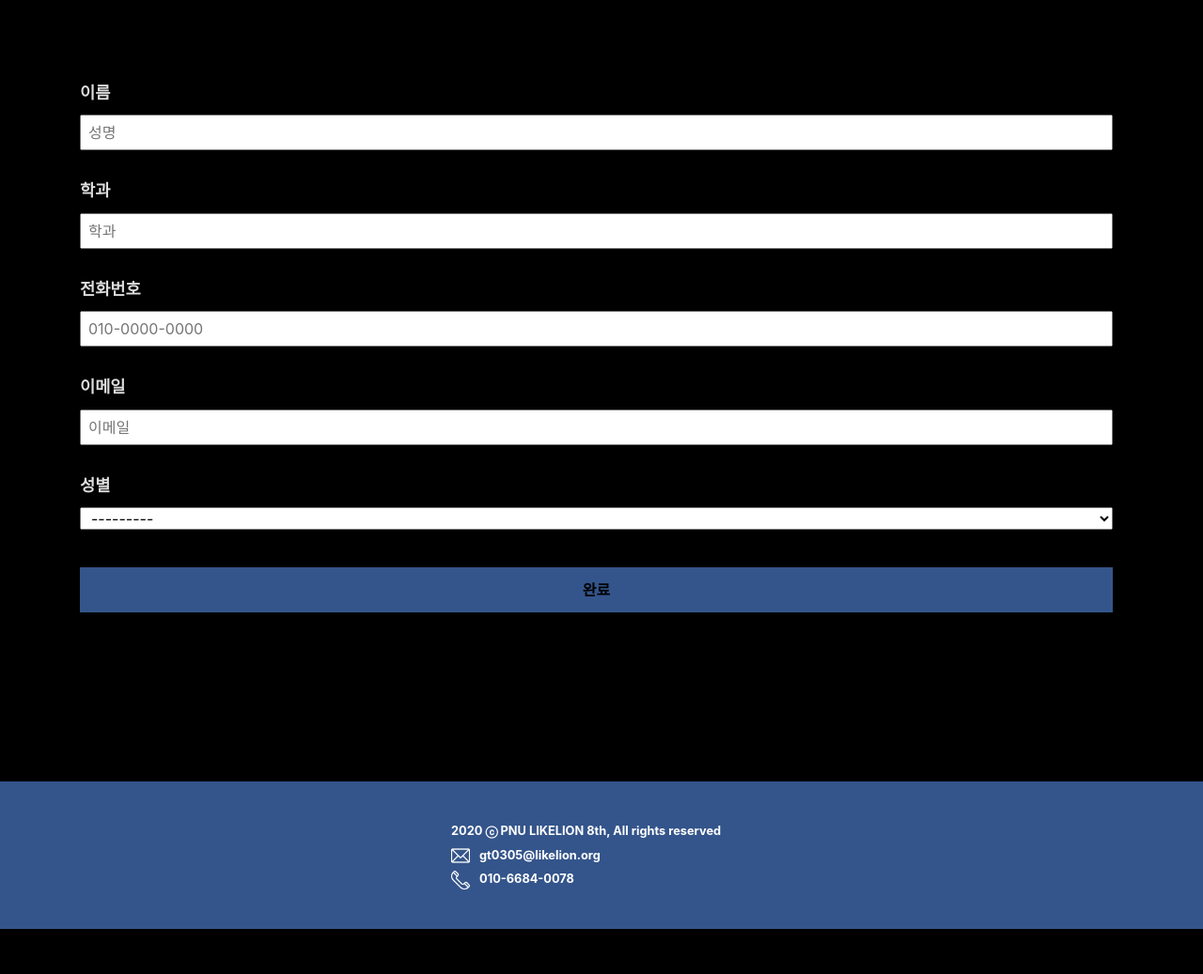
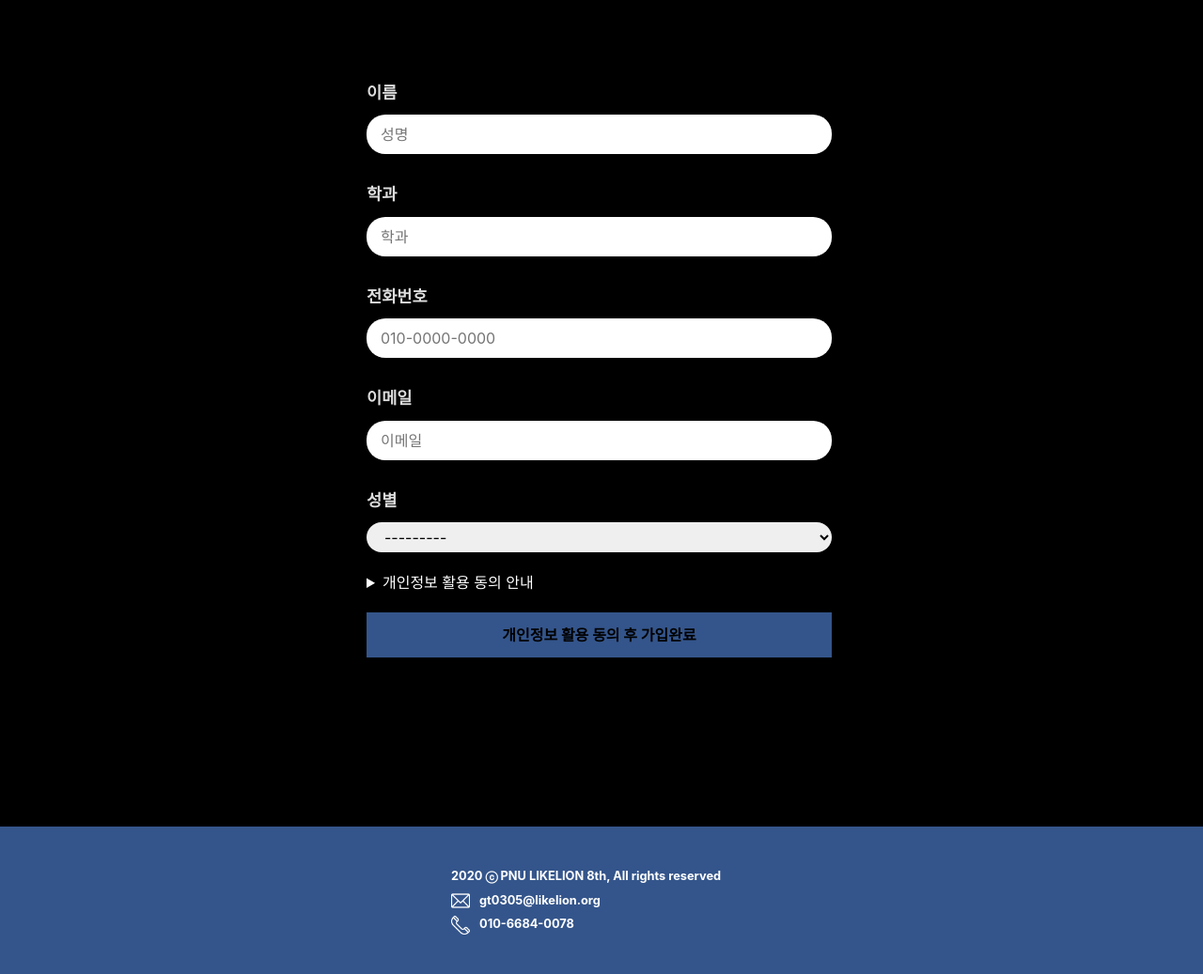
Before and after one commit to PnuLikelion8th/apply-pnu8th, a Django app: page /profile_update in a window 1280 px wide. Shown: the part 64-1101 px from the top of the page at 94% size. Before the commit the page ends 1053 px from the top, so only its background shows below. Run offline with Django 3.2, Linux system fonts and the light colour scheme; the visitor is signed in with stand-in values (Sample User, id 1); data that the repository does not hold is empty; parts of the project's set-up code (start-up, migrations or seed data) failed here and were passed over; some libraries are stand-ins or nearby versions.

Commit message:
[추가] 메인페이지 타자 텍스트 추가, 개인정보 수집 안내, 회원가입 폼 사이즈 조절, 글자수 세기 준비

```diff
--- a/apply_pnu/static/css/signup.css
+++ b/apply_pnu/static/css/signup.css
@@ -1,16 +1,22 @@
 .rg_form{
-    margin: 5% 0;
+    width:500px;
+    margin: 0 auto;
+
+    background-color: none;
 }
 .form_cont{
     width: 100%;
 }
 .rg_id,.rg_pw,.rg_pw2,.fo-rm{
+    box-sizing: border-box;
+    padding:5px 15px;
+    border:none;
     width: 99%;
     line-height: 2;
     margin-top: 10px;
     margin-bottom: 20px;
-    padding-left: 7px;
-
+    border-radius: 20px;
+    outline: none;
 }
 
 
@@ -65,3 +71,7 @@
 .errorlist{
     color: orange;
 }
+
+.privacy_check{
+    font-size:0.8rem;
+}
--- a/apply_pnu/templates/apply.html
+++ b/apply_pnu/templates/apply.html
@@ -52,11 +52,13 @@ PNULikeLion-applyform
                         </div>
                     </label>
                 </div>
-
                 {%else%}
                     {{i}}
                 {%endif%}
+                {%if i.label != "본인을 나타낼 수 있는 포트폴리오를 첨부해주세요(URL의 경우 캡쳐후 첨부)(선택사항)" %}
 
+                <div class="text-counting">글자수 세기 : 0</div>
+                {%endif%}
             </div>
             {%else%}
                 <input type="hidden" name="author" value={{user.profile.id}}>
--- a/apply_pnu/templates/apply_detail.html
+++ b/apply_pnu/templates/apply_detail.html
@@ -65,10 +65,13 @@ PNULikeLion-apply_detail
     <div class="apply_detail_compo">
         <div class="apply_label">• 본인을 나타낼 수 있는 포트폴리오를 첨부해주세요(URL의 경우 캡쳐후 첨부)(선택사항)</div>
         <div class="form-control readonly_form">
+        {% if apply_one.portfolio %}
         <a href={{apply_one.portfolio.url}}>
             파일 : {{apply_one.portfolio|delete_portfolio}}
-
         </a>
+        {%else%}
+        없음
+        {%endif%}
         </div>
     </div>
     <div class="apply_detail_compo">
--- a/apply_pnu/templates/index.html
+++ b/apply_pnu/templates/index.html
@@ -19,7 +19,7 @@ PNULikeLion-apply
       <div class="table-cell">
         <div class="container">
           <h1 class="intro-title mb-4">PNU X LIKELION</h1>
-          <p class="intro-subtitle"><span class="text-slider-items">LikeLion, Pusan University, Web DevOps, Fullstack Developer, Graphic Designer</span><strong class="text-slider"></strong></p>
+          <p class="intro-subtitle"><span class="text-slider-items">LikeLion, Pusan University, Fullstack Developer, Graphic Designer, Product Manager, StartUp</span><strong class="text-slider"></strong></p>
           <p class="pt-3">
             {%if user.profile.applyform %}
             <a class="btn btn-primary btn-lg js-scroll px-4" href="{% url 'apply_edit' user.profile.applyform.id  %}" role="button">Edit!</a>
--- a/apply_pnu/templates/profile_update.html
+++ b/apply_pnu/templates/profile_update.html
@@ -24,9 +24,37 @@ PNULikeLion-profile
             {{i.errors}}
             {% endfor %}
         </div>
+        <details>
+            <summary>개인정보 활용 동의 안내</summary>
+                    <div class="privacy_check">
+
+            <p>1. 개인정보의 수집방법 및 이용목적</p>
+            <p></p>
+            <p>○ 수집방법 : 본 웹사이트 회원가입을 통한 수집</p>
+            <p>○ 이용목적 : 본 웹사이트에 회원정보 등록 및 멋쟁이사자처럼(부산대) 지원서의 개인정보 항목에 기재됩니다.</p>
+            <p></p>
+            <p></p>
+            <p>2. 개인정보의 수집항목</p>
+            <p></p>
+            <p>○ 수집항목 : 아이디, 비밀번호, 이름, 학번, 성별, 전공, 휴대폰번호, 이메일</p>
+            <p></p>
+            <p>3. 개인정보의 보유 및 이용기간</p>
+            <p></p>
+            <p>멋쟁이 사자처럼에서는 회원 가입일로부터 최대 1년동안 개인정보를 보유 및 이용하게 됩니다.</p>
+            <p></p>
+            <p>○ 회원가입 등을 통해 개인정보의 수집·이용, 제공 등에 대해 철회하실경우 본 서비스담당자에게 문의해주십시오.</p>
+            <p>○ 회원 탈퇴, 개인정보의 수집 및 이용에 대한 동의를 철회하는 경우, 보유/이용기간이 종료한 경우 등의 사유발생시 개인정보를 지체없이 파기합니다.</p>
+            <p></p>
+            <p>4. 동의 거부 권리 안내</p>
+            <p></p>
+            <p>○ 가입자는 개인정보 수집·이용 동의를 거부 할 수 있으며, 이 경우 해당 사이트를 이용하는데 제한이 있을 수 있습니다.</p>
+            <p>※ 수집된 개인정보는 제 3자에게 제공하지 않습니다.</p>
+                    </div>
+
+        </details>
 
         <div class="submit">
-            <input type="submit" class="btn_next" value="완료">
+            <input type="submit" class="btn_next" value="개인정보 활용 동의 후 가입완료">
         </div>
     </form>
 
```
Also changed, not shown: apply_pnu/static/css/apply_detail.css (+9 -0 lines), apply_pnu/static/js/counting_text.js (added).
